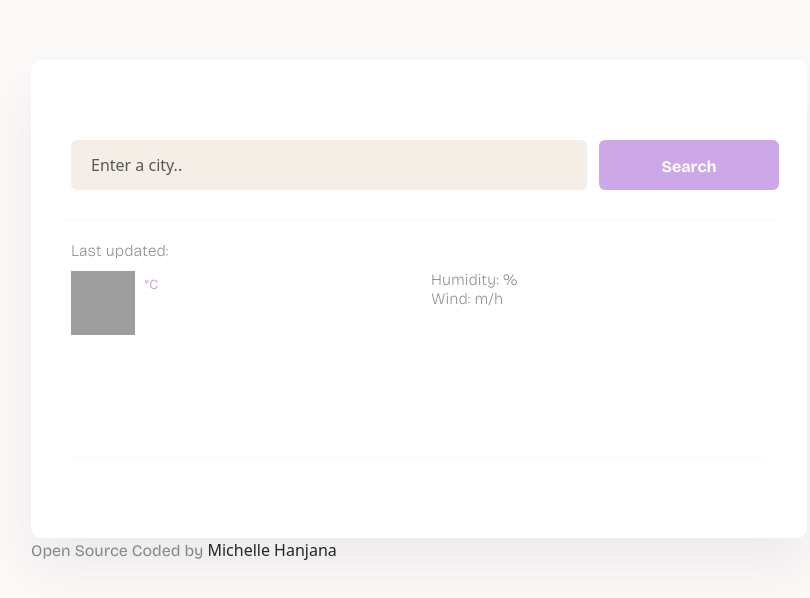
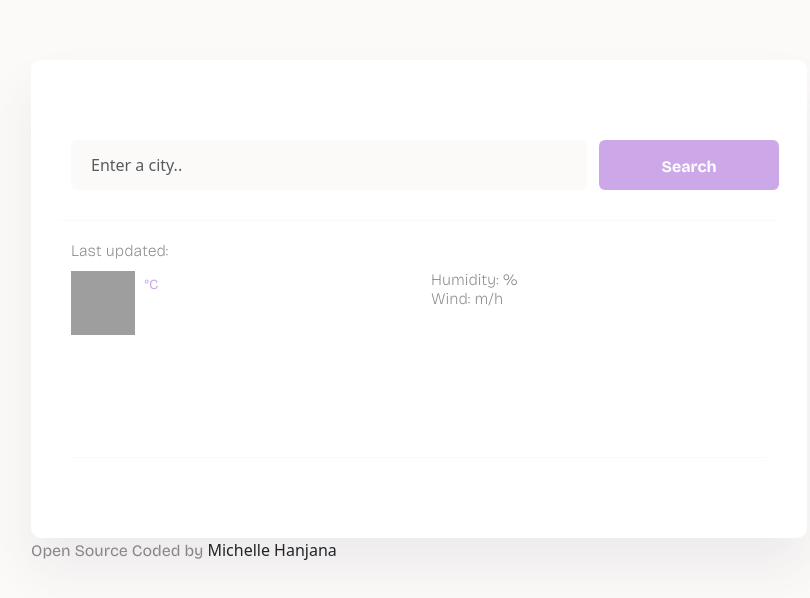
Before and after one commit to MichieH/My-Weather-app, a plain HTML site: page index.html in a window 1280 px wide. Shown: the whole page, without its empty margins (221-1031 px from the left). Drawn offline with nearby package versions, Linux system fonts and the light colour scheme; no server answers; grey boxes are pictures that could not be loaded.

Commit message:
updated style.css

```diff
--- a/style.css
+++ b/style.css
@@ -64,7 +64,7 @@ body{
 
 
   .input-text {
-      background: #f5eee6;
+      background: #fcfaf8;
       border: none;
       border-radius: 6px;
       color: rgba(39, 33, 66, .4);
```
